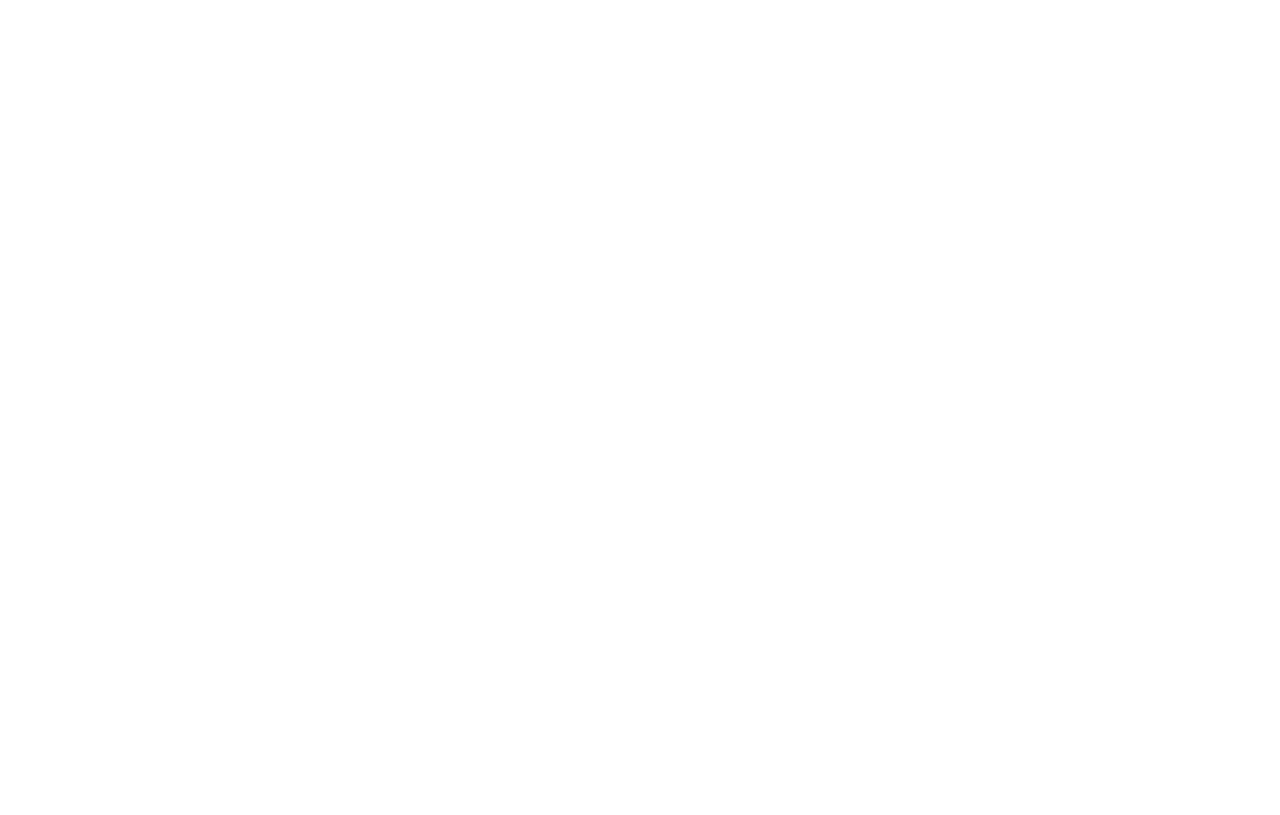
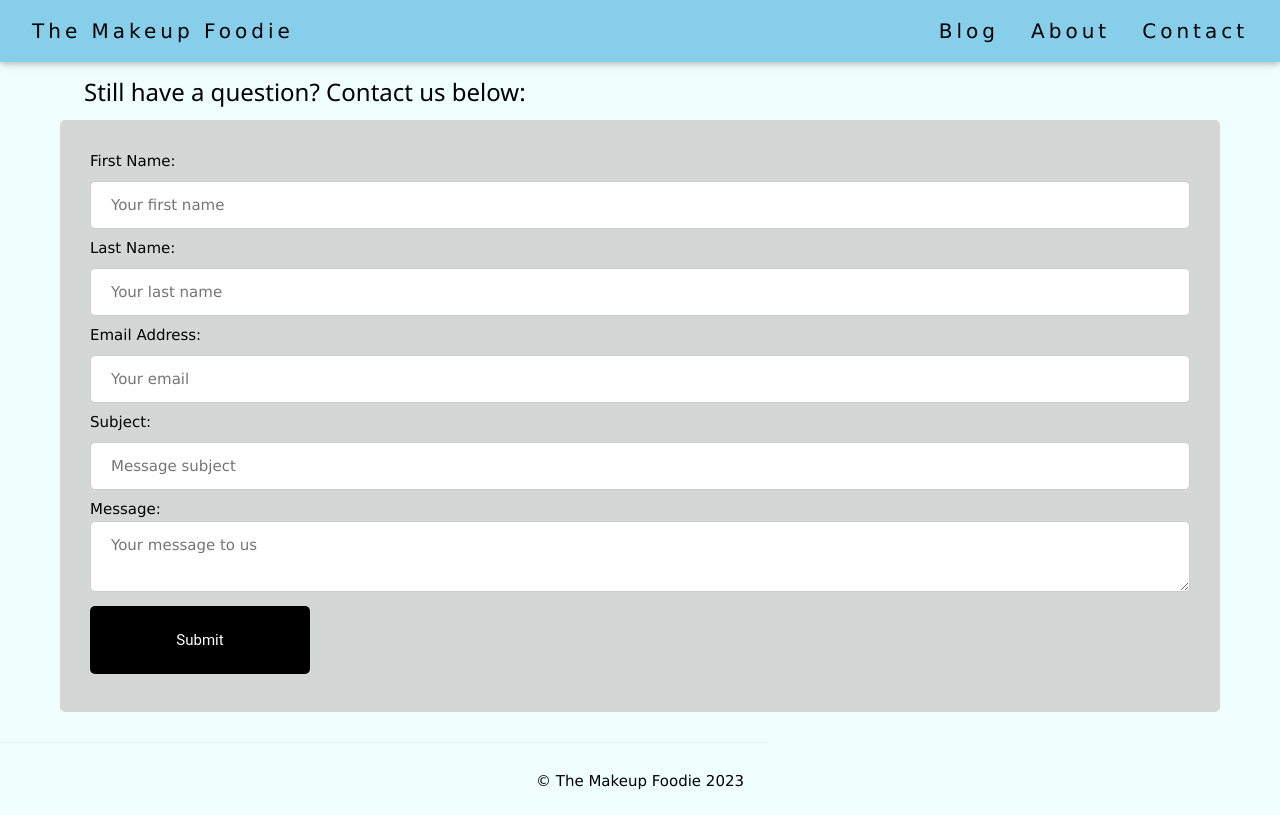
Before and after one commit to Sarahx35/Blog-Website, a plain HTML site: page Pages/Contact.html in a window 1280 px wide. Drawn offline with nearby package versions, Linux system fonts and the light colour scheme.

Commit message:
Styling Homepage & Contact

```diff
--- a/CSS/index.css
+++ b/CSS/index.css
@@ -1,5 +1,6 @@
 body {
   background-color: #EEFFFE;
+  font-family: 'Poltawski Nowy', serif;
 }
 
 
@@ -8,22 +9,27 @@ body {
     background-color: white !important;
 }
 
+/* Nav Bar Text */
+.w3-bar-item.w3-button {
+  font-size: 20px;
+}
+
 /* Header Logo */
 .header-logo {
   display: block;
   margin-top: 5em;
+  margin-bottom: 1.5em;
   margin-left: auto;
   margin-right: auto;
 }
 
-
+* {box-sizing:border-box}
 
 /* Slideshow container */
 .slideshow-container {
-  max-width: 400px;
+  max-width: 1000px;
   position: relative;
   margin: auto;
-  padding-top: 3em;
 }
 
 /* Hide the images by default */
@@ -94,21 +100,6 @@ body {
   background-color: #717171;
 }
 
-/* Header SlideShow */
-.slideshow {
-    padding: 3em;
-}
-
-.slides {
-    margin-left: auto;
-    margin-right: auto;
-
-}
-
-* {box-sizing:border-box}
-
-
-
 /* Fading animation */
 .fade {
   animation-name: fade;
@@ -119,6 +110,9 @@ body {
   from {opacity: .4}
   to {opacity: 1}
 }
+
+
+
 
 /* Gallery */
 .w3-row-padding.w3-padding-16.w3-center {
@@ -138,4 +132,79 @@ border-color: lightblue;
 background-color: paleturquoise;
 margin-left: 10%;
 margin-right: 10%;
+margin-bottom: 3em;
 }
+
+
+
+
+
+
+
+/* CONTACT PAGE */
+
+/* Contact Form Styling */
+.contact-title {
+  margin-left: 3.5em;
+}
+
+.contact-form {
+  background-color: #d4d4d4f1;
+  border-radius: 5px;
+  padding: 2em;
+  margin-left: 4em;
+  margin-right: 4em;
+  margin-bottom: 2em;
+}
+
+input[type=text], input[type=email], textarea {
+  width: 100%;
+  padding: 12px 20px;
+  margin: 8px 0;
+  display: inline-block;
+  border: 1px solid #ccc;
+  border-radius: 5px;
+  box-sizing: border-box;
+}
+
+textarea {
+  font-family: 'Roboto', sans-serif;
+  resize: vertical;
+}
+
+input[type=submit] {
+  font-family: 'Roboto', sans-serif;
+  background-color: black;
+  border-radius: 5px;
+  padding: 1.5em;
+  width: 20%;
+  background-color: #000000;
+  color: white;
+  margin: 8px 0;
+  border: none;
+  cursor: pointer;
+}
+
+input[type=submit]:hover {
+  background-color: rgb(79, 79, 79);
+}
+
+
+
+
+
+/* FOOTER */
+
+/*Footer Divider Line*/
+hr {
+  margin-right: 20%;
+  margin-left: 20%;
+  border: 1px solid black;
+  width: 60%;
+}
+
+
+.footer-copyright-text {
+  text-align: center;
+  padding: 0.5em;
+}
--- a/Pages/Contact.html
+++ b/Pages/Contact.html
@@ -0,0 +1,50 @@
+<!DOCTYPE html>
+<html lang="en">
+<head>
+  <title>Contact Us</title>
+  <meta charset="utf-8">
+  <meta name="viewport" content="width=device-width, initial-scale=1">
+  <link rel="stylesheet" href="/CSS/index.css">
+  <link rel="stylesheet" href="https://www.w3schools.com/w3css/4/w3.css">
+  <meta name="viewport" content="width=device-width, initial-scale=1.0">
+  <script src="https://www.w3schools.com/lib/w3.js"></script>
+</head>
+<body>
+  <nav>
+    <!-- Navigation (Sits on top) -->
+  <div class="w3-top w3-bar w3-light-blue w3-padding w3-card w3-wide">
+    <a href="/index.html" class="w3-bar-item w3-button">The Makeup Foodie</a>
+
+    <!-- Right-sided navbar links. Hide them on small screens -->
+    <div class="w3-right w3-hide-small">
+    <a href="/Pages/Blog.html" class="w3-bar-item w3-button">Blog</a>
+    <a href="/Pages/About.html" class="w3-bar-item w3-button">About</a>
+    <a href="/Pages/Contact.html" class="w3-bar-item w3-button">Contact</a>
+    </div>
+    </div>
+  </nav>
+
+      <h1 class="titles1">Contact Us</h1>
+      <h3 class="contact-title">Still have a question? Contact us below:</h3>
+      <div class="contact-form">
+        <form>
+            <label for="first-name">First Name:</label><br>
+            <input type="text" id="first-name" name="first-name" placeholder="Your first name"><br>
+            <label for="last-name">Last Name:</label><br>
+            <input type="text" id="last-name" name="last-name" placeholder="Your last name"><br>
+            <label for="email">Email Address:</label><br>
+            <input type="email" id="email" name="email" placeholder="Your email"><br>
+            <label for="subject">Subject:</label><br>
+            <input type="text" id="subject" name="subject" placeholder="Message subject"><br>
+            <label for="message">Message:</label><br>
+            <textarea id="message" name="message" type="text" placeholder="Your message to us"></textarea>
+            <input type="submit" value="Submit" onclick="alert('Thanks for your message!\nWe aim to get back to you within 48 hours via email!')">
+        </form>
+      </div>
+
+      <footer>
+      <hr>
+      <p class="footer-copyright-text">&#169; The Makeup Foodie 2023</p>
+    </footer>
+</body>
+</html>
```
Also changed, not shown: index.html (+27 -11 lines), Images/Honey_Butter_Toast_Landscape.jpeg (added), Images/Jubilee_Street_Party_Landscape.jpeg (added), Images/cinnamon_social_3_landscape.jpeg (added), 1 other file. Lines whose indentation alone changed are shown as unchanged.
